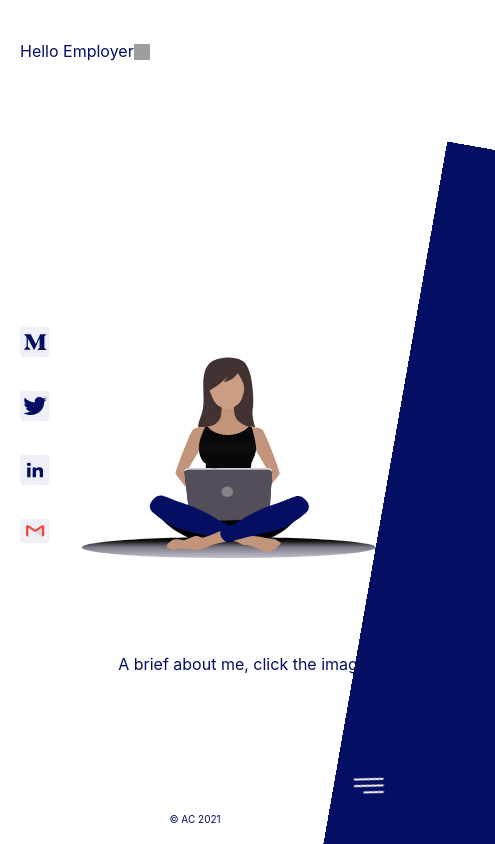
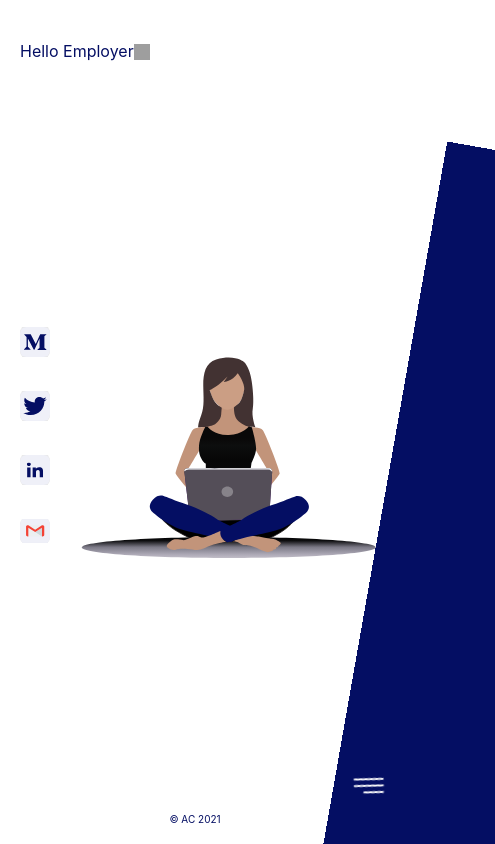
Before and after one commit to Anniez94/Portfolio-Chiedu-Mokwunye, a React (Create React App) app: page /dashboard in a window 390 px wide. Shown: the whole page, 495 px wide, since content can reach past the window. Built offline with nearby package versions, Linux system fonts and the light colour scheme; grey boxes are pictures that could not be loaded.

Commit message:
media query

```diff
--- a/src/App.css
+++ b/src/App.css
@@ -14,8 +14,7 @@ html {
 
   body {
     background-color: #ffffff;
-    min-height: 100vh;
-  min-height: -webkit-fill-available;
+
   }
 
   body,
--- a/src/components/about/styles.css
+++ b/src/components/about/styles.css
@@ -1,6 +1,5 @@
 .about {
 height: 100%;
-
 background-color: #fff;
 width: 100%;
 }
--- a/src/components/dashboard/Dashboard.jsx
+++ b/src/components/dashboard/Dashboard.jsx
@@ -56,12 +56,12 @@ const Dashboard = () => {
                         </a>
                     </div>
                 </div>
-                <div className="more-info">
+                {/* <div className="more-info">
                     {!lang ?
                         <p>A brief about me, click the image.</p> :
                         <p>Don't stop here, I am just an email away.</p>
                     }
-                </div>
+                </div> */}
                 <div className="menu-hold">
                     <div onClick={() => setShowMenu(true)}>
                         <img src={menu} alt="menu icon" className="menu" />
--- a/src/components/dashboard/styles.css
+++ b/src/components/dashboard/styles.css
@@ -243,7 +243,7 @@ span{
 @media screen and (max-width: 350px) {
 
   .c {
-     margin-left: -150px;
+     margin-left: -100px;
      width: 100vw;
              height: 100vh;
              margin-top: -130px;
```
